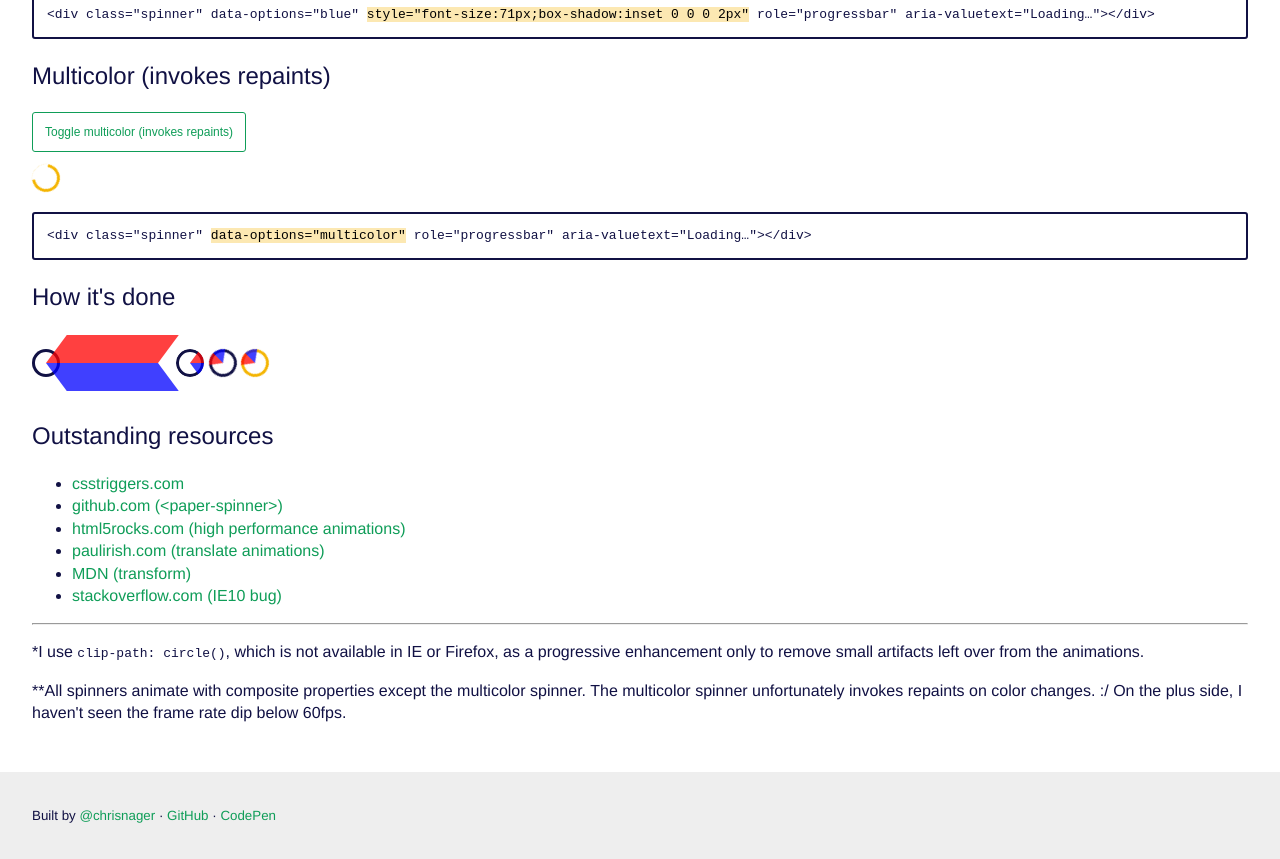
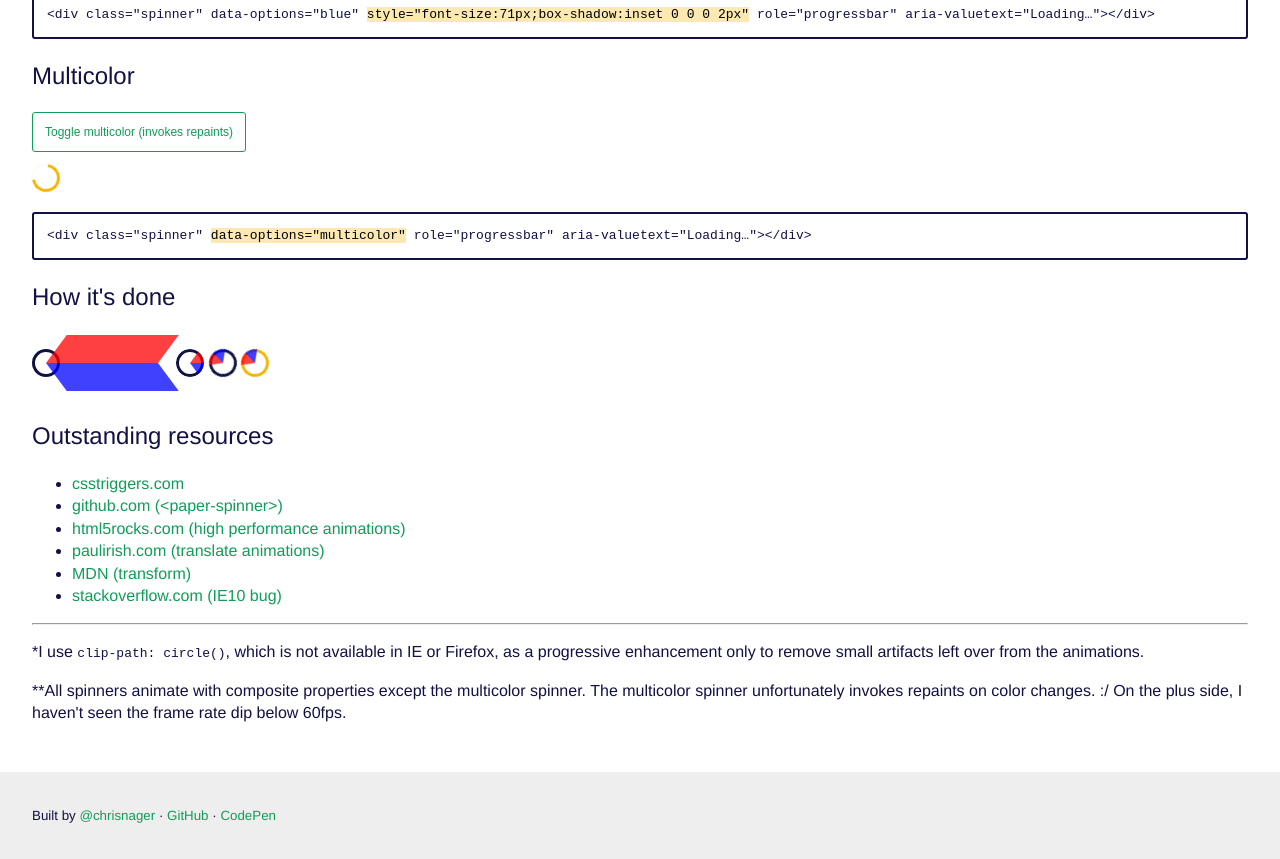
Before and after one commit to chrisnager/simple-paper-spinner, a plain HTML site: page index.html in a window 1280 px wide. Shown: the part 1285-2144 px from the top of the page. Drawn offline with Linux system fonts and the light colour scheme.

Commit message:
Update language

```diff
--- a/index.html
+++ b/index.html
@@ -54,7 +54,7 @@
             <div class="spinner" data-options="blue" style="box-shadow:inset 0 0 0 .1875em,inset 0 0 0 .375em #db4437,inset 0 0 0 .5625em #f4b400,inset 0 0 0 .75em #0f9d58" role="progressbar" aria-valuetext="Loading…"></div>
             <pre><code>&lt;div class="spinner" data-options="blue" <mark>style="font-size:71px;box-shadow:inset 0 0 0 2px"</mark> role="progressbar" aria-valuetext="Loading…"&gt;&lt;/div&gt;</code></pre>
 
-            <h2>Multicolor (invokes repaints)</h2>
+            <h2>Multicolor</h2>
             <button class="toggle-multicolor">Toggle multicolor (invokes repaints)</button>
             <br>
             <div class="spinner  is-active" data-options="multicolor" role="progressbar" aria-valuetext="Loading…"></div>
```
